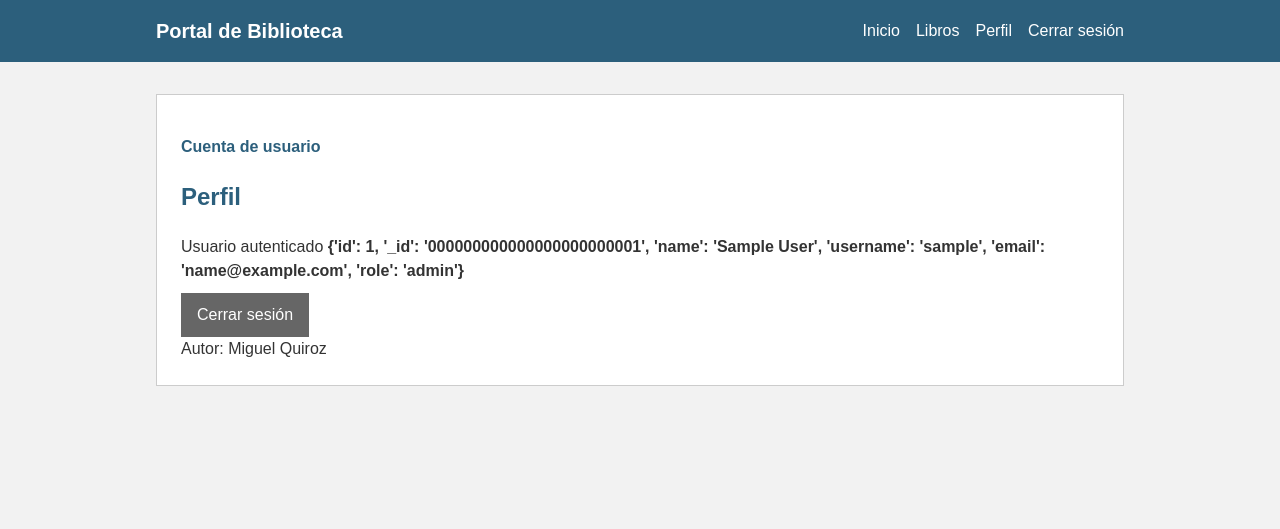
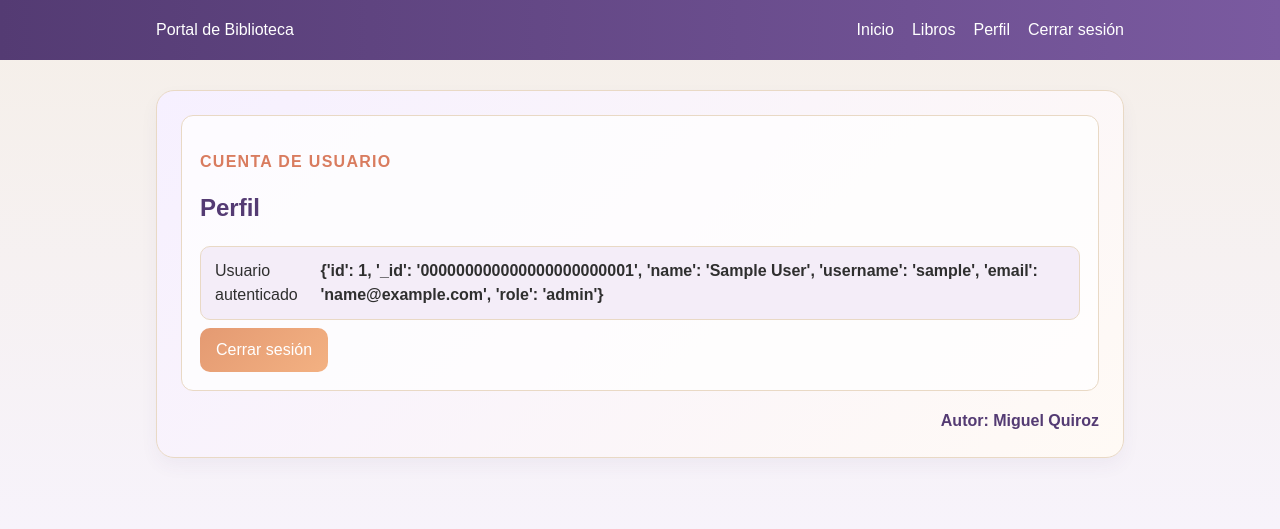
Before and after one commit to compucel724-bit/cursos_luz, a Flask app: page /perfil in a window 1280 px wide. Shown: the top 529 px of the page. Run offline with Flask 3, Linux system fonts and the light colour scheme; the visitor is signed in with stand-in values (Sample User, id 1).

Commit message:
Actualiza estilo visual del portal

```diff
--- a/static/style.css
+++ b/static/style.css
@@ -1,109 +1,95 @@
 :root {
-    --color-texto: #333333;
-    --color-fondo: #f2f2f2;
-    --color-principal: #2c5f7c;
-    --color-secundario: #e6e6e6;
-    --color-blanco: #ffffff;
-    --color-borde: #cccccc;
-    --color-error: #a94442;
-    --color-exito: #3c763d;
-    --espacio: 16px;
+    --fondo: #f5efe8;
+    --panel: #fffdfb;
+    --principal: #543b73;
+    --secundario: #d97c5f;
+    --texto: #2f2f2f;
+    --borde: #e9d9c5;
+    --boton: #6a4c9c;
+    --boton2: #e49a72;
+    --exito: #2d7d50;
+    --error: #b94848;
 }
 
-* {
-    box-sizing: border-box;
-}
+* { box-sizing: border-box; }
 
 body {
-    background-color: var(--color-fondo);
-    color: var(--color-texto);
+    margin: 0;
+    background: linear-gradient(180deg, #f5efe8 0%, #f7f3fb 100%);
+    color: var(--texto);
     font-family: Arial, sans-serif;
     line-height: 1.5;
-    margin: 0;
 }
 
 .site-header {
-    background-color: var(--color-principal);
-    color: var(--color-blanco);
+    background: linear-gradient(90deg, var(--principal) 0%, #7a5aa0 100%);
+    color: #fff;
 }
 
 .navbar {
-    align-items: center;
+    max-width: 1000px;
+    margin: 0 auto;
+    padding: 18px 16px;
     display: flex;
     justify-content: space-between;
-    margin: 0 auto;
-    max-width: 1000px;
-    padding: var(--espacio);
+    align-items: center;
 }
 
-.brand {
-    color: var(--color-blanco);
-    font-size: 20px;
-    font-weight: bold;
+.brand,
+.nav-links a {
+    color: #fff;
     text-decoration: none;
 }
 
 .nav-links {
     display: flex;
-    gap: var(--espacio);
-}
-
-.nav-links a {
-    color: var(--color-blanco);
-    text-decoration: none;
-}
-
-.nav-links a:hover {
-    text-decoration: underline;
+    gap: 18px;
 }
 
 .container {
+    max-width: 1000px;
     margin: 0 auto;
-    max-width: 1000px;
-    padding: 32px var(--espacio);
-}
-
-h1,
-h2 {
-    color: var(--color-principal);
+    padding: 30px 16px 50px;
 }
 
 .hero,
 .content-section,
 .form-card,
 .book-card {
-    background-color: var(--color-blanco);
-    border: 1px solid var(--color-borde);
-    margin-bottom: 24px;
+    background: var(--panel);
+    border: 1px solid var(--borde);
+    border-radius: 16px;
     padding: 24px;
+    margin-bottom: 22px;
+    box-shadow: 0 8px 18px rgba(84, 59, 115, 0.05);
 }
 
-.hero {
-    border-top: 5px solid var(--color-principal);
+h1,
+h2 {
+    color: var(--principal);
+    margin-top: 0;
 }
 
 .eyebrow {
-    color: var(--color-principal);
+    color: var(--secundario);
     font-weight: bold;
+    letter-spacing: 0.08em;
+    text-transform: uppercase;
 }
 
 .button {
-    background-color: var(--color-principal);
-    border: 0;
-    color: var(--color-blanco);
-    cursor: pointer;
     display: inline-block;
-    margin-top: 10px;
+    background: linear-gradient(135deg, var(--boton) 0%, #8a68bd 100%);
+    color: #fff;
+    text-decoration: none;
     padding: 10px 16px;
-    text-decoration: none;
-}
-
-.button:hover {
-    background-color: #1d4054;
+    border-radius: 10px;
+    margin-top: 8px;
 }
 
 .button.secondary {
-    background-color: #666666;
+    background: linear-gradient(135deg, var(--boton2) 0%, #f3b182 100%);
+    color: #fff;
 }
 
 .form-card {
@@ -116,62 +102,100 @@ form {
 }
 
 label {
+    display: block;
+    margin-top: 8px;
     font-weight: bold;
-    margin-top: 8px;
+    color: var(--principal);
 }
 
 input {
-    border: 1px solid var(--color-borde);
-    font-size: 16px;
-    padding: 9px;
+    width: 100%;
+    padding: 10px;
+    border: 1px solid var(--borde);
+    border-radius: 8px;
 }
 
 .book-grid {
     display: grid;
-    gap: var(--espacio);
     grid-template-columns: repeat(3, 1fr);
+    gap: 16px;
 }
 
-.book-card h2 {
-    margin-top: 0;
+.book-card {
+    border-left: 5px solid var(--secundario);
 }
 
-.availability {
+.available {
+    color: var(--exito);
     font-weight: bold;
 }
 
-.available {
-    color: var(--color-exito);
-}
-
 .unavailable {
-    color: var(--color-error);
+    color: var(--error);
+    font-weight: bold;
 }
 
 .alert {
-    border: 1px solid var(--color-borde);
-    margin-bottom: var(--espacio);
-    padding: 10px;
+    border: 1px solid var(--borde);
+    background: #faf7f4;
+    padding: 10px 12px;
+    border-radius: 10px;
+    margin-bottom: 12px;
 }
 
 .alert.success {
-    background-color: #dff0d8;
-    color: var(--color-exito);
+    color: var(--exito);
 }
 
 .alert.error {
-    background-color: #f2dede;
-    color: var(--color-error);
+    color: var(--error);
+}
+
+.profile {
+    background: linear-gradient(135deg, #f6f0ff 0%, #fffaf5 100%);
+    border: 1px solid var(--borde);
+    border-radius: 18px;
+    padding: 24px;
+}
+
+.profile-card {
+    background: rgba(255,255,255,0.75);
+    border: 1px solid var(--borde);
+    border-radius: 12px;
+    padding: 18px;
+}
+
+.profile-user {
+    display: flex;
+    justify-content: space-between;
+    align-items: center;
+    background: #f4edf8;
+    border: 1px solid var(--borde);
+    border-radius: 10px;
+    padding: 12px 14px;
+    margin-top: 12px;
+}
+
+.author-signature {
+    text-align: right;
+    margin-top: 18px;
+    font-weight: bold;
+    color: var(--principal);
 }
 
 @media (max-width: 700px) {
     .navbar,
     .nav-links {
+        flex-direction: column;
         align-items: flex-start;
-        flex-direction: column;
     }
 
     .book-grid {
         grid-template-columns: 1fr;
     }
+
+    .profile-user {
+        flex-direction: column;
+        align-items: flex-start;
+    }
 }
```
